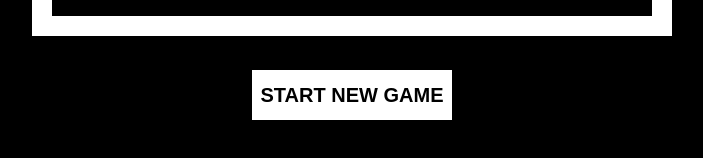
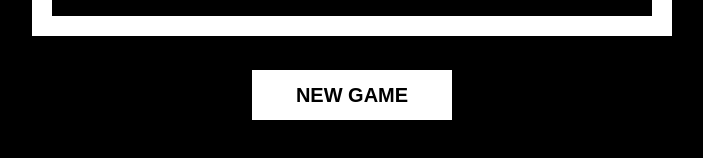
Before and after one commit to MatthewPetroff/snake-game, a plain HTML site: page index.html in a window 1280 px wide. Shown: the part 498-656 px from the top of the page, without its empty margins (288-991 px from the left). Drawn offline with Linux system fonts and the light colour scheme.

Commit message:
Update 'New Game' button

```diff
--- a/index.html
+++ b/index.html
@@ -11,7 +11,7 @@
         <canvas id='gameCanvas' width='600' height='400'></canvas>
       </div>
       <br>
-      <button id='new-game'>START NEW GAME</button>
+      <button id='new-game'>NEW GAME</button>
     <script src="script.js"></script>
   </body>
 </html>
```
